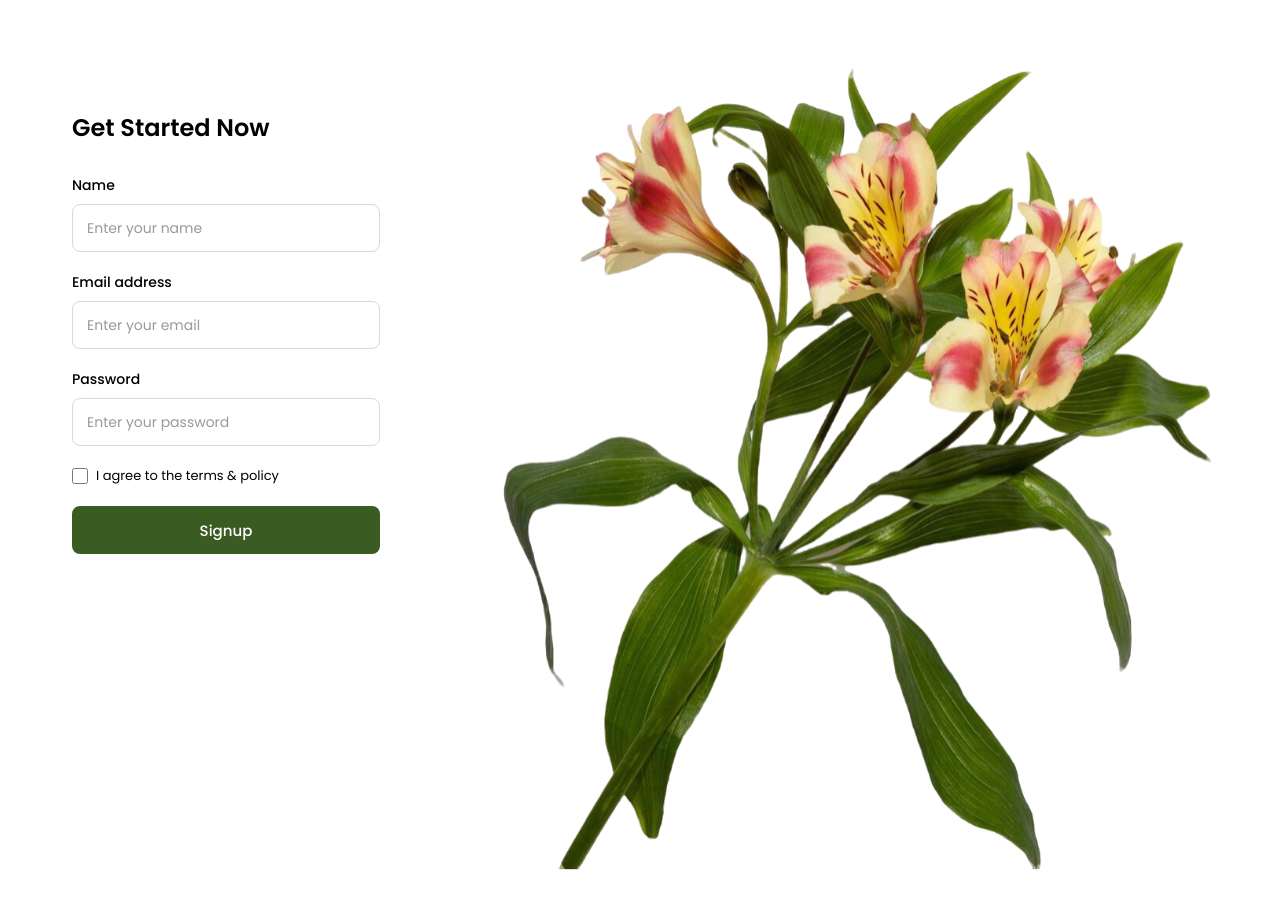
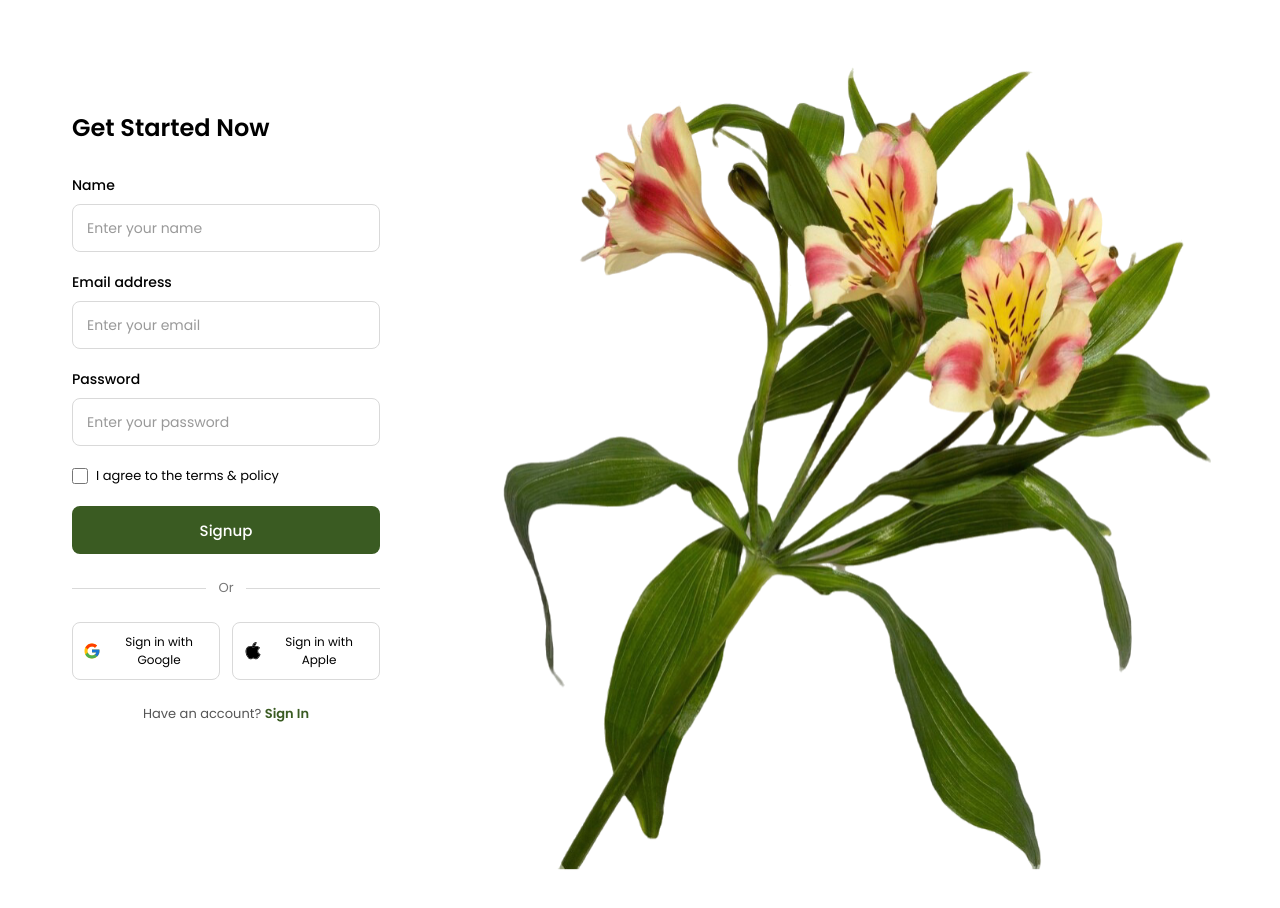
Before and after one commit to yanaaastv/appdev1-final-practical-exam, a React (Vite) app: page / in a window 1280 px wide. Shown: the top 908 px of the page. Built offline with nearby package versions, Linux system fonts and the light colour scheme.

Commit message:
Add divider and social sign-in buttons. Push your commit to GitHub.

```diff
--- a/src/App.jsx
+++ b/src/App.jsx
@@ -1,4 +1,3 @@
-
 import Signup from "./components/Signup/Signup";
 
 function App() {
--- a/src/components/Signup/Signup.jsx
+++ b/src/components/Signup/Signup.jsx
@@ -1,6 +1,7 @@
-
 import styles from "./Signup.module.css";
 import blossom from "../../assets/blossom-flower.svg";
+import googleLogo from "../../assets/icons-google-logo.svg";
+import appleLogo from "../../assets/icons-apple-logo.svg";
 
 function Signup() {
   return (
@@ -49,6 +50,28 @@
               Signup
             </button>
           </form>
+
+          <div className={styles.divider}>
+            <span></span>
+            <p>Or</p>
+            <span></span>
+          </div>
+
+          <div className={styles.socialButtons}>
+            <button className={styles.socialButton} type="button">
+              <img src={googleLogo} alt="" />
+              Sign in with Google
+            </button>
+
+            <button className={styles.socialButton} type="button">
+              <img src={appleLogo} alt="" />
+              Sign in with Apple
+            </button>
+          </div>
+
+          <p className={styles.bottomText}>
+            Have an account? <a href="#">Sign In</a>
+          </p>
         </div>
       </section>
 
--- a/src/components/Signup/Signup.module.css
+++ b/src/components/Signup/Signup.module.css
@@ -129,6 +129,82 @@
   object-position: center;
 }
 
+/* Or divider */
+.divider {
+  display: flex;
+  align-items: center;
+  gap: 12px;
+  margin: 24px 0;
+}
+
+.divider span {
+  flex: 1;
+  height: 1px;
+  background-color: #d9d9d9;
+}
+
+.divider p {
+  margin: 0;
+  color: #777777;
+  font-family: "Poppins", sans-serif;
+  font-size: 13px;
+}
+
+/* Google and Apple buttons */
+.socialButtons {
+  display: flex;
+  gap: 12px;
+  width: 100%;
+}
+
+.socialButton {
+  display: flex;
+  align-items: center;
+  justify-content: center;
+  gap: 8px;
+  flex: 1;
+  min-width: 0;
+  min-height: 48px;
+  padding: 10px;
+  border: 1px solid #d9d9d9;
+  border-radius: 8px;
+  background-color: #ffffff;
+  color: #000000;
+  font-family: "Poppins", sans-serif;
+  font-size: 12px;
+  cursor: pointer;
+}
+
+.socialButton img {
+  width: 18px;
+  height: 18px;
+  object-fit: contain;
+}
+
+.socialButton:hover {
+  background-color: #f5f5f5;
+}
+
+/* Bottom Sign In text */
+.bottomText {
+  margin: 24px 0 0;
+  color: #555555;
+  text-align: center;
+  font-family: "Poppins", sans-serif;
+  font-size: 13px;
+}
+
+.bottomText a {
+  color: #3A5B22;
+  font-weight: 600;
+  text-decoration: none;
+}
+
+.bottomText a:hover {
+  text-decoration: underline;
+}
+
+/* Tablet */
 @media (max-width: 1100px) {
   .container {
     grid-template-columns: minmax(0, 1fr) 50%;
@@ -143,6 +219,7 @@
   }
 }
 
+/* Mobile */
 @media (max-width: 700px) {
   .container {
     grid-template-columns: 1fr;
@@ -171,3 +248,14 @@
     padding: 24px;
   }
 }
+
+@media (max-width: 400px) {
+  .socialButtons {
+    flex-direction: column;
+  }
+
+  .socialButton {
+    width: 100%;
+    font-size: 13px;
+  }
+}
```
Also changed, not shown: teves-signup-bottom.png (added).
